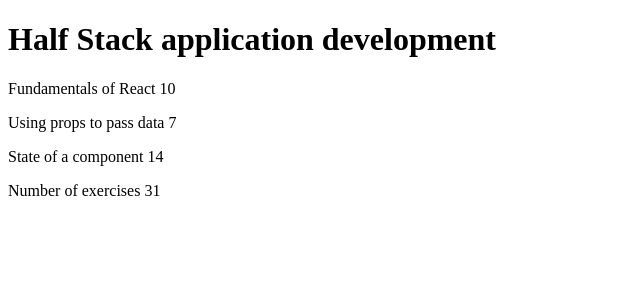
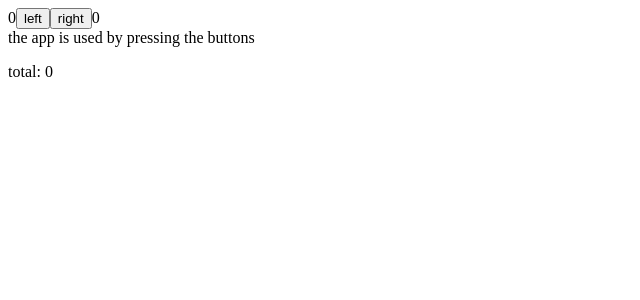
Before and after one commit to danutdotrar/FSO-recap, a React (Vite) app in the folder part1/courseinfo/: page / in a window 1280 px wide. Shown: the top 300 px of the page, without its empty margins (0-640 px from the left). Built offline with nearby package versions, Linux system fonts and the light colour scheme.

Commit message:
Finish part1 courseinfo ex

```diff
--- a/part1/courseinfo/src/App.jsx
+++ b/part1/courseinfo/src/App.jsx
@@ -1,33 +1,42 @@
-import Content from "./components/Content";
-import Header from "./components/Header";
-import Total from "./components/Total";
+import { useState } from "react";
+import Display from "./components/Display";
+import Button from "./components/Button";
+import History from "./components/History";
 
 function App() {
-    const course = {
-        name: "Half Stack application development",
-        parts: [
-            {
-                name: "Fundamentals of React",
-                exercises: 10,
-            },
-            {
-                name: "Using props to pass data",
-                exercises: 7,
-            },
-            {
-                name: "State of a component",
-                exercises: 14,
-            },
-        ],
+    const [left, setLeft] = useState(0);
+    const [right, setRight] = useState(0);
+
+    const [allClicks, setAllClicks] = useState([]);
+
+    const [total, setTotal] = useState(0);
+
+    const handleLeftClick = () => {
+        setAllClicks(allClicks.concat("L"));
+
+        const updatedLeft = left + 1;
+
+        setLeft(updatedLeft);
+        setTotal(updatedLeft + right);
+    };
+
+    const handleRightClick = () => {
+        setAllClicks(allClicks.concat("R"));
+
+        const updatedRight = right + 1;
+
+        setRight(updatedRight);
+        setTotal(updatedRight + left);
     };
 
     return (
         <>
-            <div>
-                <Header course={course.name} />
-                <Content parts={course.parts} />
-                <Total parts={course.parts} />
-            </div>
+            {left}
+            <Button onClick={handleLeftClick} text={"left"} />
+            <Button onClick={handleRightClick} text={"right"} />
+            {right}
+            <History allClicks={allClicks} />
+            <p>total: {total}</p>
         </>
     );
 }
--- /dev/null
+++ b/part1/courseinfo/src/components/Button.jsx
@@ -0,0 +1,9 @@
+import React from "react";
+
+const Button = (props) => {
+    const { onClick, text } = props;
+    console.log(props);
+    return <button onClick={onClick}>{text}</button>;
+};
+
+export default Button;
--- /dev/null
+++ b/part1/courseinfo/src/components/Display.jsx
@@ -0,0 +1,7 @@
+import React from "react";
+
+const Display = ({ counter }) => {
+    return <div>{counter}</div>;
+};
+
+export default Display;
--- /dev/null
+++ b/part1/courseinfo/src/components/History.jsx
@@ -0,0 +1,9 @@
+const History = (props) => {
+    if (props.allClicks.length == 0) {
+        return <div>the app is used by pressing the buttons</div>;
+    }
+
+    return <div>button press history: {props.allClicks.join(" ")}</div>;
+};
+
+export default History;
```
